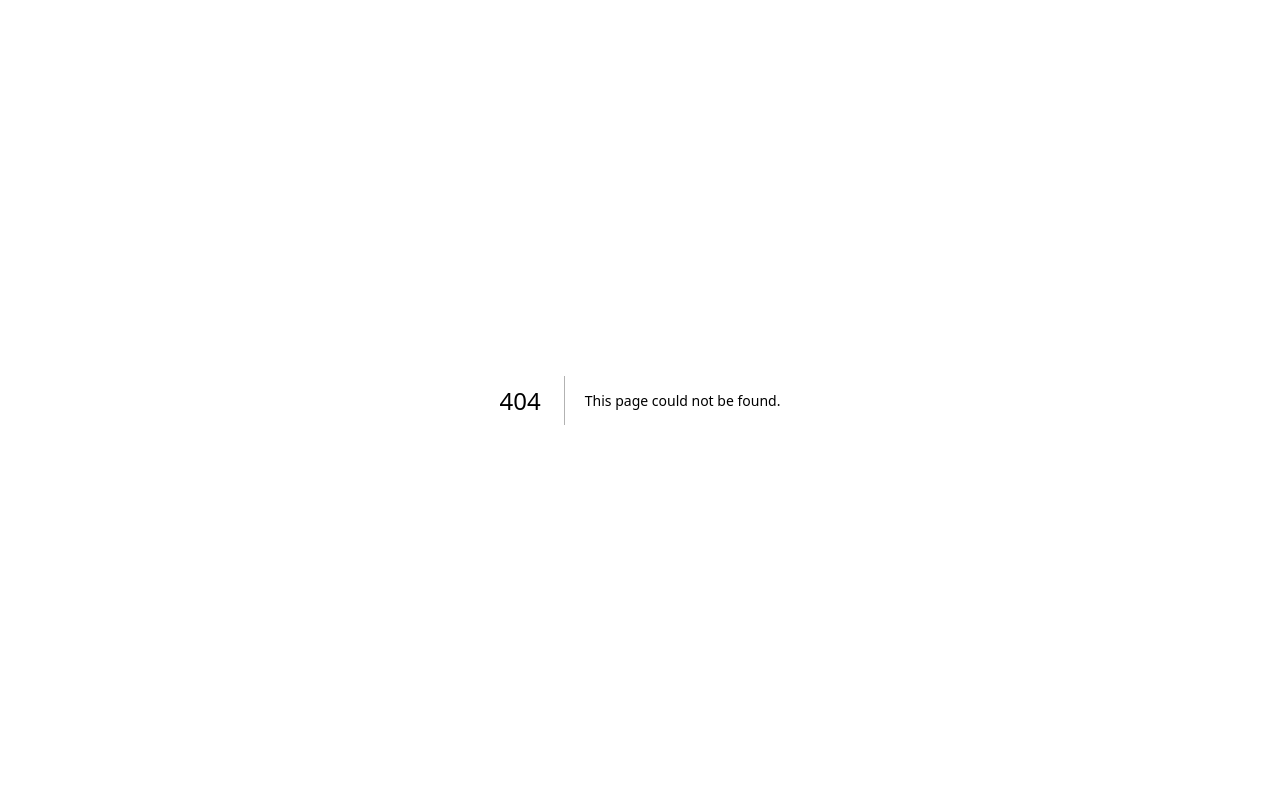
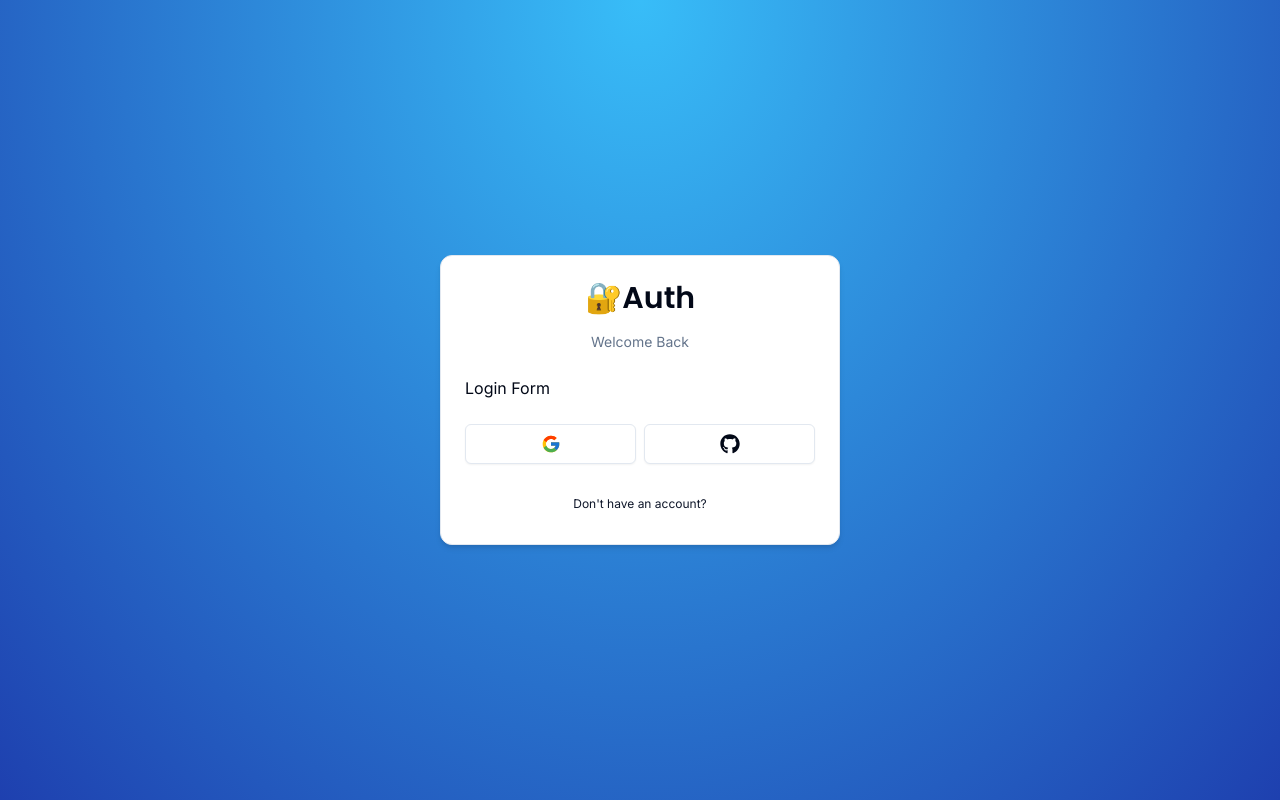
Before and after one commit to fabiomagina/next-auth-v5, a Next.js app: page /auth/login in a window 1280 px wide. Before the commit this address had no page. Built offline with nearby package versions, Linux system fonts and the light colour scheme.

Commit message:
Card Wrapper

```diff
--- /dev/null
+++ b/app/auth/layout.tsx
@@ -0,0 +1,13 @@
+const AuthLayout = ({
+	children
+}: {
+	children: React.ReactNode
+}) => {
+	return (
+		<div className="h-full flex items-center justify-center    bg-[radial-gradient(ellipse_at_top,_var(--tw-gradient-stops))] from-sky-400 to-blue-800">
+			{children}
+		</div>
+	);
+};
+
+export default AuthLayout;
--- /dev/null
+++ b/app/auth/login/page.tsx
@@ -0,0 +1,9 @@
+import { LoginForm } from "@/components/auth/login-form";
+
+const LoginPage = () => {
+  return (
+    <LoginForm />
+  );
+};
+
+export default LoginPage;
--- /dev/null
+++ b/components/auth/back-button.tsx
@@ -0,0 +1,26 @@
+"use client";
+
+import { Button } from "@/components/ui/button";
+import Link from "next/link";
+
+interface BackButtonProps {
+    href: string;
+    label: string;
+}
+
+export const BackButton = (
+    { href, label }: BackButtonProps
+) => {
+    return (
+        <Button
+            variant="link"
+            className="font-normal w-full"
+            size="sm"
+            asChild
+        >
+            <Link href={href}>
+                {label}
+            </Link>
+        </Button>
+    )
+};
--- /dev/null
+++ b/components/auth/card-wrapper.tsx
@@ -0,0 +1,51 @@
+"use client"
+
+import {
+    Card,
+    CardContent,
+    CardFooter,
+    CardHeader
+} from "@/components/ui/card";
+import { Header } from "@/components/auth/header";
+import { Social } from "@/components/auth/social";
+import { BackButton } from "@/components/auth/back-button";
+
+interface CardWrapperProps {
+    children: React.ReactNode;
+    headerLabel: string;
+    backButtonLabel: string;
+    backButtonHref: string;
+    showSocial?: boolean;
+}
+
+export const CardWrapper = ({
+    children,
+    headerLabel,
+    backButtonLabel,
+    backButtonHref,
+    showSocial = true
+}: CardWrapperProps) => {
+    return (
+        <Card className="w-[400px] shadow-md">
+            <CardHeader>
+                <Header label={headerLabel} />
+            </CardHeader>
+            <CardContent>
+
+                {children}
+            </CardContent>
+            {showSocial && (
+                <CardFooter>
+                    <Social />
+                </CardFooter>
+            )}
+            <CardFooter>
+                <BackButton
+            label={backButtonLabel}
+            href={backButtonHref}>
+                </BackButton>
+
+            </CardFooter>
+        </Card>
+    )
+};
--- /dev/null
+++ b/components/auth/header.tsx
@@ -0,0 +1,27 @@
+import { Poppins } from "next/font/google";
+import { cn } from "@/lib/utils";
+
+const font = Poppins({
+    subsets: ["latin"],
+    weight: ["600"]
+})
+
+interface HeaderProps {
+    label: string;
+}
+
+export const Header = ({ label }: HeaderProps) => {
+    return (
+        <div className="w-full flex flex-col gap-y-4 items-center justify-center">
+            <h1 className={cn(
+                "text-3xl font-semibold",
+                font.className
+            )}>
+                🔐Auth
+            </h1>
+            <p className="text-muted-foreground text-sm">
+                {label}
+            </p>
+        </div>
+    )
+};
--- /dev/null
+++ b/components/auth/login-form.tsx
@@ -0,0 +1,13 @@
+import { CardWrapper } from "@/components/auth/card-wrapper"
+
+export const LoginForm = () => {
+    return (
+        <CardWrapper
+            headerLabel="Welcome Back"
+            backButtonLabel="Don't have an account?"
+            backButtonHref="/auth/register"
+            showSocial>
+            Login Form
+        </CardWrapper>
+    )
+}
--- /dev/null
+++ b/components/auth/social.tsx
@@ -0,0 +1,27 @@
+"use client";
+
+import { FcGoogle } from "react-icons/fc";
+import { FaGithub } from "react-icons/fa";
+
+import { Button } from "@/components/ui/button";
+
+export const Social = () => {
+    return (
+        <div className="flex items-center w-full gap-x-2">
+            <Button
+                size="lg"
+                className="w-full"
+                variant="outline"
+                onClick={() => { }}>
+                <FcGoogle className="h-5 w-5" />
+            </Button>
+            <Button
+                size="lg"
+                className="w-full"
+                variant="outline"
+                onClick={() => { }}>
+                <FaGithub className="h-5 w-5" />
+            </Button>
+        </div>
+    )
+}
--- /dev/null
+++ b/components/ui/card.tsx
@@ -0,0 +1,76 @@
+import * as React from "react"
+
+import { cn } from "@/lib/utils"
+
+const Card = React.forwardRef<
+  HTMLDivElement,
+  React.HTMLAttributes<HTMLDivElement>
+>(({ className, ...props }, ref) => (
+  <div
+    ref={ref}
+    className={cn(
+      "rounded-xl border bg-card text-card-foreground shadow",
+      className
+    )}
+    {...props}
+  />
+))
+Card.displayName = "Card"
+
+const CardHeader = React.forwardRef<
+  HTMLDivElement,
+  React.HTMLAttributes<HTMLDivElement>
+>(({ className, ...props }, ref) => (
+  <div
+    ref={ref}
+    className={cn("flex flex-col space-y-1.5 p-6", className)}
+    {...props}
+  />
+))
+CardHeader.displayName = "CardHeader"
+
+const CardTitle = React.forwardRef<
+  HTMLParagraphElement,
+  React.HTMLAttributes<HTMLHeadingElement>
+>(({ className, ...props }, ref) => (
+  <h3
+    ref={ref}
+    className={cn("font-semibold leading-none tracking-tight", className)}
+    {...props}
+  />
+))
+CardTitle.displayName = "CardTitle"
+
+const CardDescription = React.forwardRef<
+  HTMLParagraphElement,
+  React.HTMLAttributes<HTMLParagraphElement>
+>(({ className, ...props }, ref) => (
+  <p
+    ref={ref}
+    className={cn("text-sm text-muted-foreground", className)}
+    {...props}
+  />
+))
+CardDescription.displayName = "CardDescription"
+
+const CardContent = React.forwardRef<
+  HTMLDivElement,
+  React.HTMLAttributes<HTMLDivElement>
+>(({ className, ...props }, ref) => (
+  <div ref={ref} className={cn("p-6 pt-0", className)} {...props} />
+))
+CardContent.displayName = "CardContent"
+
+const CardFooter = React.forwardRef<
+  HTMLDivElement,
+  React.HTMLAttributes<HTMLDivElement>
+>(({ className, ...props }, ref) => (
+  <div
+    ref={ref}
+    className={cn("flex items-center p-6 pt-0", className)}
+    {...props}
+  />
+))
+CardFooter.displayName = "CardFooter"
+
+export { Card, CardHeader, CardFooter, CardTitle, CardDescription, CardContent }
--- a/package.json
+++ b/package.json
@@ -16,6 +16,7 @@
     "next": "14.1.1",
     "react": "^18",
     "react-dom": "^18",
+    "react-icons": "^5.0.1",
     "tailwind-merge": "^2.2.1",
     "tailwindcss-animate": "^1.0.7"
   },
```
Also changed, not shown: 1 other file (tests, documents, lock files or other folders).
